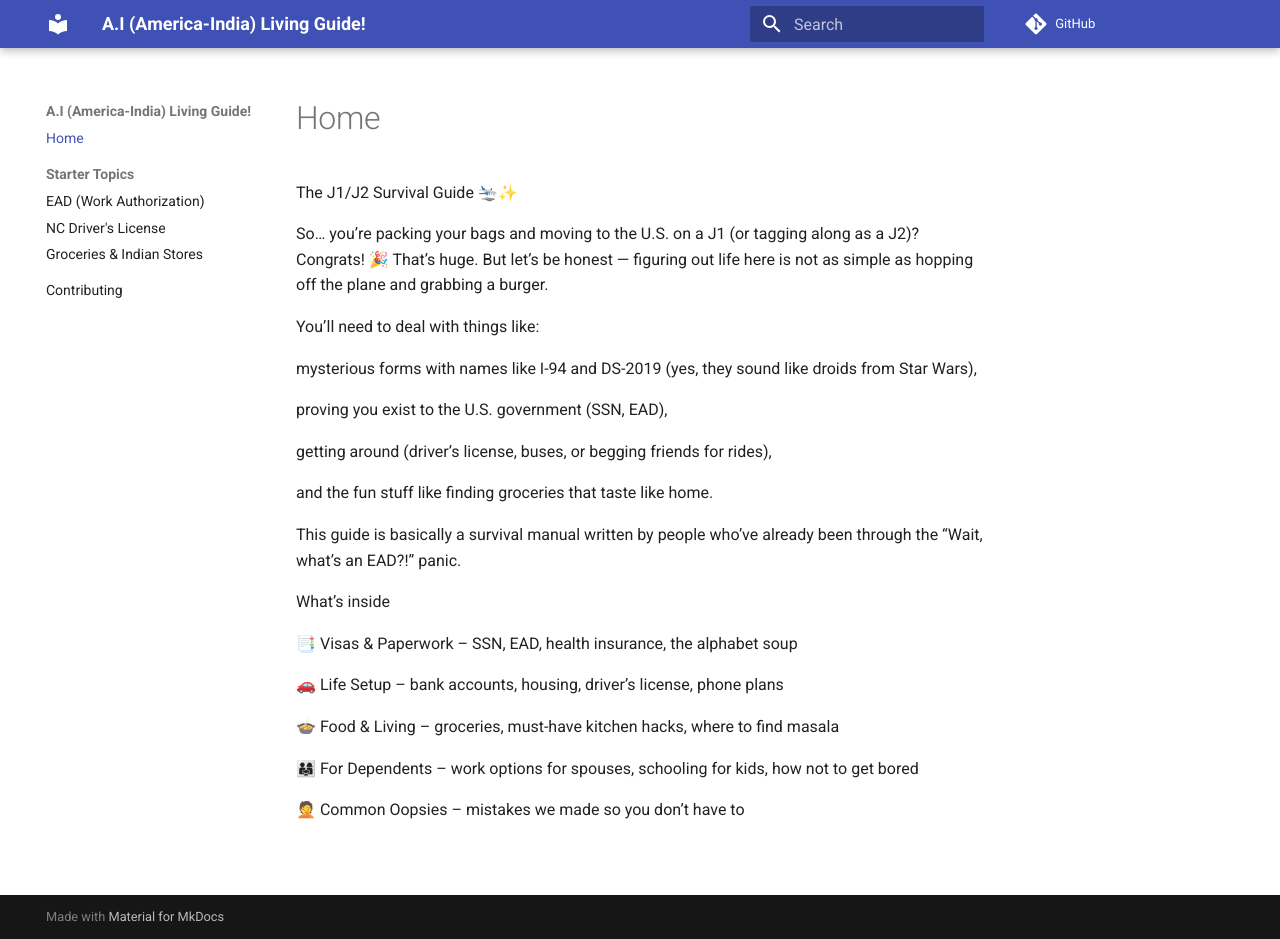
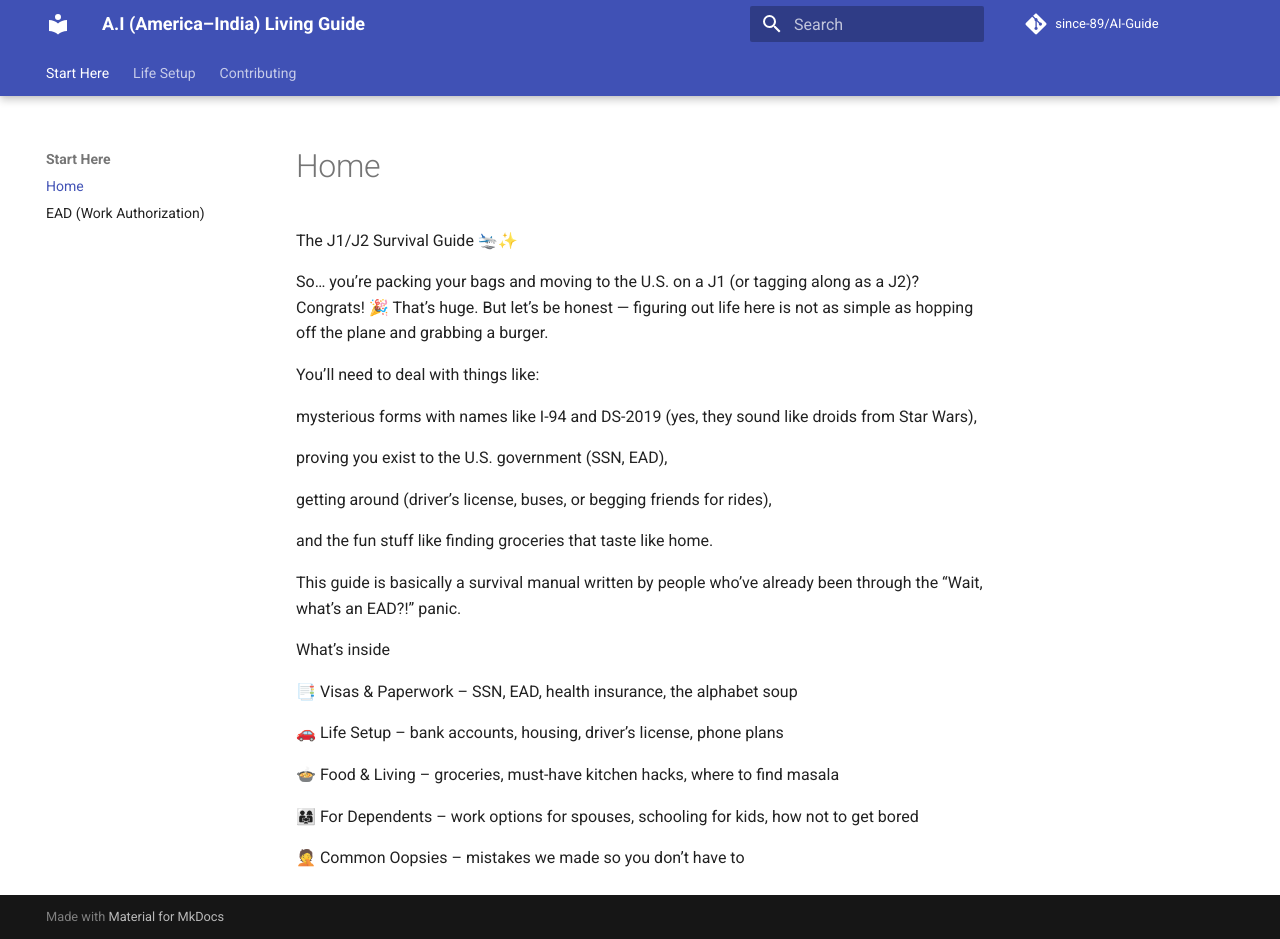
Before and after one commit to since-89/AI-Guide, an MkDocs documentation site: the page built from docs/index.md, in a window 1280 px wide and 939 px high. Built offline with MkDocs 1.6.1 and Material for MkDocs 9.7.7, drawn with Linux system fonts in a browser that asks for light colours; comment, search, counter and statistics services are not loaded.

Commit message:
modifying my mkdocs.yml for changin the layout

```diff
--- a/mkdocs.yml
+++ b/mkdocs.yml
@@ -1,23 +1,30 @@
-site_name: A.I (America-India) Living Guide!
-site_description: Practical, step-by-step help for moving to Durham, NC (EAD, driving, groceries, housing, and more).
-site_url: https://example.com
-repo_url: https://github.com/your-username/durham-move-guide
+site_name: A.I (America–India) Living Guide
+site_description: A practical J1/J2 survival guide for moving to the U.S. — paperwork, setup, and everyday life.
+site_url: https://since-89.github.io/AI-Guide/
+repo_url: https://github.com/since-89/AI-Guide
+repo_name: since-89/AI-Guide
+
 theme:
   name: material
+  language: en
   features:
-    - navigation.sections
-    - navigation.top
+    - navigation.tabs
+    - navigation.tabs.sticky
     - search.suggest
     - search.highlight
     - content.code.copy
-  language: en
+
 nav:
-  - Home: index.md
-  - Starter Topics:
+  - Start Here:
+      - Home: index.md
       - EAD (Work Authorization): ead.md
-      - NC Driver's License: dmv-license.md
-      - Groceries & Indian Stores: groceries.md
+
+  - Life Setup:
+      - Driver's License: dmv-license.md
+      - Groceries: groceries.md
+
   - Contributing: contributing.md
+
 markdown_extensions:
   - admonition
   - toc:
@@ -25,5 +32,6 @@ markdown_extensions:
   - footnotes
   - def_list
   - attr_list
+
 plugins:
   - search
```
